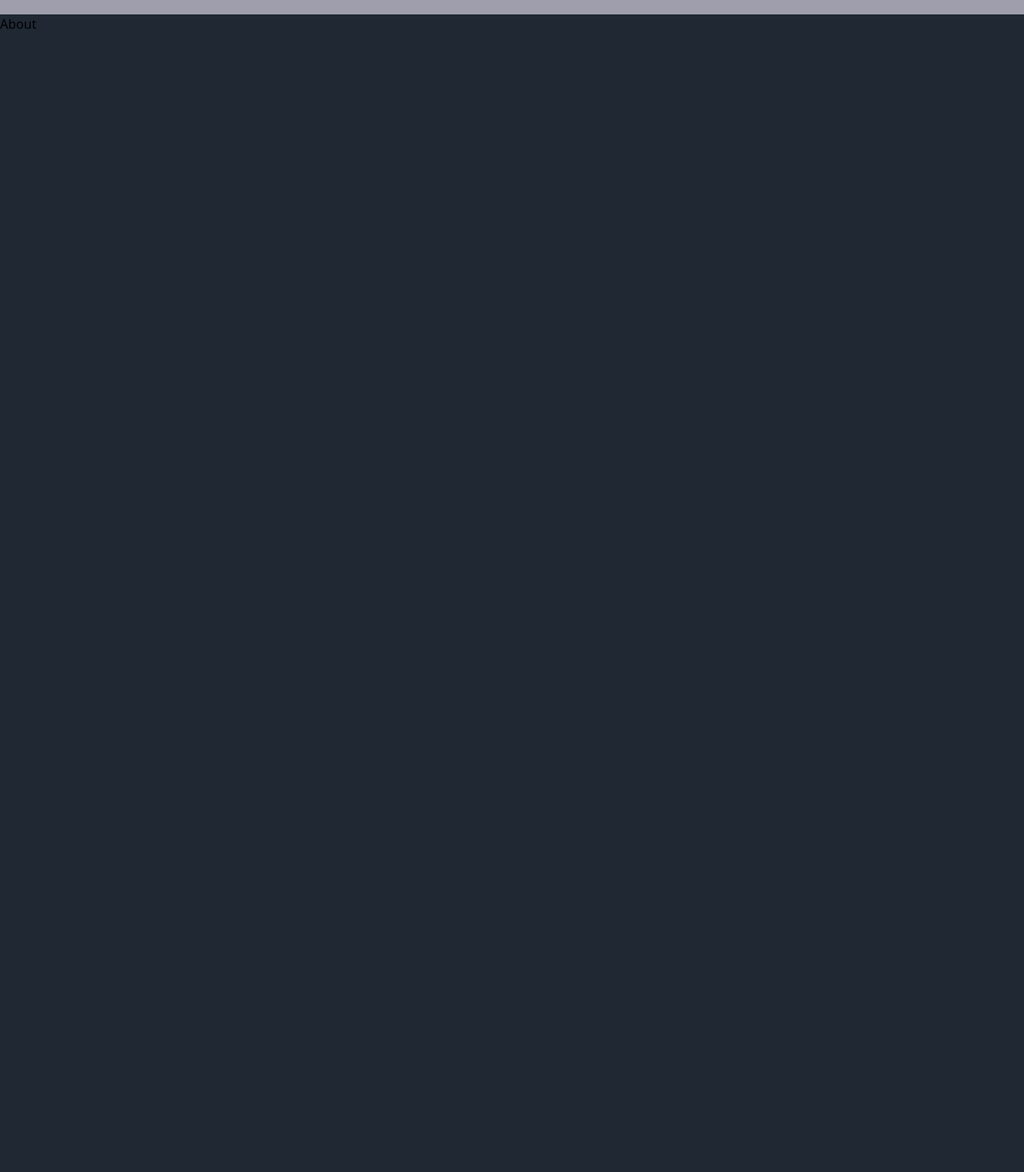
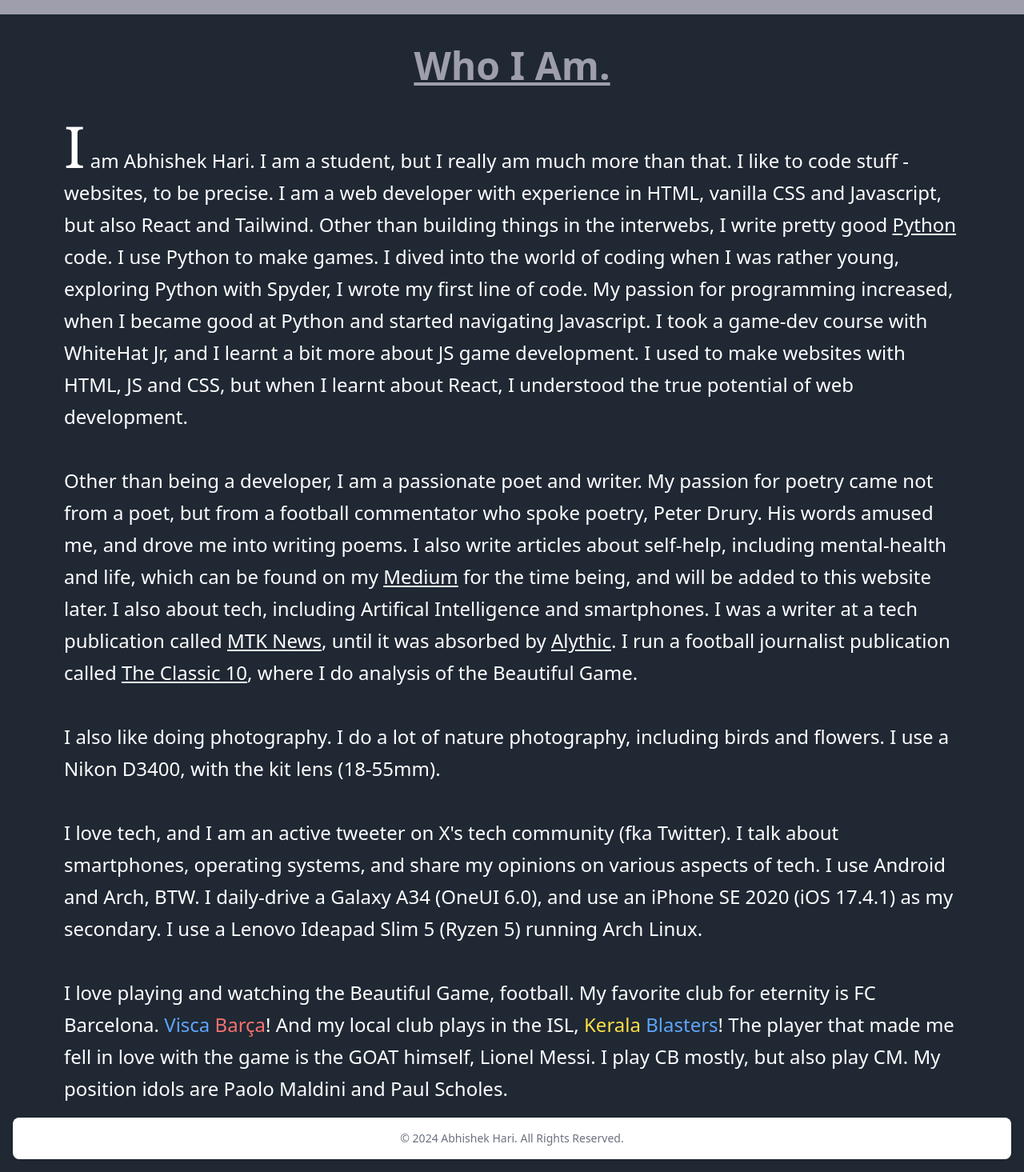
Before and after one commit to abhishek7h/interweb, a React (Vite) app: page /about in a window 1280 px wide. Shown: the part 67-1532 px from the top of the page at 80% size. Before the commit the page ends 800 px from the top, so only its background shows below. Built offline with nearby package versions, Linux system fonts and the light colour scheme.

Commit message:
finished

```diff
--- a/package.json
+++ b/package.json
@@ -10,6 +10,8 @@
     "preview": "vite preview"
   },
   "dependencies": {
+    "flowbite": "^2.3.0",
+    "flowbite-react": "^0.9.0",
     "react": "^18.2.0",
     "react-dom": "^18.2.0",
     "react-icons": "^5.0.1",
--- a/src/App.jsx
+++ b/src/App.jsx
@@ -9,7 +9,7 @@
 import About from "./pages/About";
 import Projects from "./pages/Projects";
 import MainLayout from "./layouts/MainLayout";
-import Blog from "./pages/Blog";
+// import Blog from "./pages/Blog";
 // import NotFoundPage from "./pages/NotFoundPage";
 
 const router = createBrowserRouter(
@@ -18,7 +18,7 @@
       <Route index element={<Home />} />
       <Route path="about" element={<About />} />
       <Route path="projects" element={<Projects />} />
-      <Route path="blog" element={<Blog />} />
+      {/* <Route path="blog" element={<Blog />} /> */}
       {/* <Route path="*" element={<NotFoundPage />} /> */}
     </Route>
   )
--- /dev/null
+++ b/src/components/Footer.jsx
@@ -0,0 +1,17 @@
+const Footer = () => {
+  return (
+    <div className="bg-white rounded-lg shadow m-4 dark:bg-gray-800">
+      <div className="w-full mx-auto max-w-screen-xl p-4 md:flex md:items-center md:justify-center">
+        <span className="text-sm text-gray-500 sm:text-center dark:text-gray-400">
+          © 2024{" "}
+          <a href="https://flowbite.com/" className="hover:underline">
+            Abhishek Hari
+          </a>
+          . All Rights Reserved.
+        </span>
+      </div>
+    </div>
+  );
+};
+
+export default Footer;
--- a/src/components/Hero.jsx
+++ b/src/components/Hero.jsx
@@ -1,8 +1,49 @@
+import { AiFillGithub } from "react-icons/ai";
+import { FaTwitter } from "react-icons/fa";
+import { FaMedium } from "react-icons/fa6";
+import { MdEmail } from "react-icons/md";
+
 const Hero = () => {
   return (
-    <div>
-      <div className="flex flex-col align-middle items-center">
-        <p></p>
+    <div
+      name="Home"
+      className="h-screen w-full bg-gradient-to-b from-blackto-gray-800"
+    >
+      <div className="flex flex-col justify-center h-full max-w-screen-lg mx-auto items-center px-4 md:flex-row">
+        <div className="flex flex-col justify-center h-full">
+          <h2 className="text-white font-bold text-4xl sm:text-7xl">
+            Hey, I'm <span className="text-xt">Abhishek Hari</span>.
+          </h2>
+          <p className="text-gray-500 py-4 max-w-md">
+            I'm a developer, tech enthusiast, writer and photographer. I play
+            and write about football.
+          </p>
+          <div className="flex mt-8 gap-2">
+            <div className="flex items-center justify-center">
+              <div className="flex space-x-2 text-xt">
+                <a href="https://x.com/abhishek7h">
+                  <FaTwitter className="text-[28px] hover:text-gray-500" />
+                </a>
+                <a href="https://github.com/abhishek7h">
+                  <AiFillGithub className="text-[28px] hover:text-gray-500" />
+                </a>
+                <a href="https://ah3.medium.com">
+                  <FaMedium className="text-[28px] hover:text-gray-500" />
+                </a>
+                <a href="mailto:hey@abhishekhari.com">
+                  <MdEmail className="text-[28px] hover:text-gray-500" />
+                </a>
+              </div>
+            </div>
+          </div>
+        </div>
+        <div>
+          <img
+            src="https://avatars.githubusercontent.com/u/87843823?v=4"
+            alt="A picture of Abhishek Hari"
+            className="rounded-2xl md:w-full lg:ml-10 sm:mb-20"
+          />
+        </div>
       </div>
     </div>
   );
--- a/src/components/Nav.jsx
+++ b/src/components/Nav.jsx
@@ -22,7 +22,7 @@
       : "text-white rounded-md px-3 py-2";
   const content = (
     <>
-      <div className="lg:hidden block absolute top-16 w-full left-0 right-0 bg-amber-500 transition">
+      <div className="lg:hidden block absolute top-16 w-full left-0 right-0 bg-xt transition">
         <ul className="text-center text-xl p-20">
           <NavLink to="/" onClick={closeNav}>
             <li className="my-4 py-4 border-b border-slate-800 hover:bg-slate-800 hover:rounded">
@@ -39,11 +39,11 @@
               Projects
             </li>
           </NavLink>
-          <NavLink to="/blog" onClick={closeNav}>
+          {/* <NavLink to="/blog" onClick={closeNav}>
             <li className="my-4 py-4 border-b border-slate-800 hover:bg-slate-800 hover:rounded">
               Blog
             </li>
-          </NavLink>
+          </NavLink> */}
         </ul>
       </div>
     </>
@@ -74,11 +74,11 @@
                   Projects
                 </li>
               </NavLink>
-              <NavLink to="/blog" className={linkClass}>
+              {/* <NavLink to="/blog" className={linkClass}>
                 <li className="hover:text-black transition border-b-2 hover:border-black cursor-pointer">
                   Blog
                 </li>
-              </NavLink>
+              </NavLink> */}
             </ul>
           </div>
         </div>
--- a/src/layouts/MainLayout.jsx
+++ b/src/layouts/MainLayout.jsx
@@ -1,5 +1,6 @@
 import { Outlet } from "react-router-dom";
 import Nav from "../components/Nav";
+import Footer from "../components/Footer";
 
 const MainLayout = () => {
   return (
@@ -9,6 +10,7 @@
       </div>
 
       <Outlet />
+      <Footer />
     </>
   );
 };
--- a/src/pages/About.jsx
+++ b/src/pages/About.jsx
@@ -1,5 +1,82 @@
 const About = () => {
-  return <div>About</div>;
+  return (
+    <div>
+      <h1 className="text-3xl lg:text-5xl mt-10 flex items-center justify-center font-semibold leading-normal text-xt underline hover:text-gray-500 text-center">
+        Who I Am.{" "}
+      </h1>
+      <p className="text-left text-white mt-10 text-2xl mr-5 ml-5 lg:mr-10 lg:ml-10 lg:px-10 leading-10">
+        <span className="text-7xl font-serif">I</span> am Abhishek Hari. I am a
+        student, but I really am much more than that. I like to code stuff -
+        websites, to be precise. I am a web developer with experience in HTML,
+        vanilla CSS and Javascript, but also React and Tailwind. Other than
+        building things in the interwebs, I write pretty good{" "}
+        <a
+          href="https://github.com/abhishek7h/python"
+          className="underline"
+          target="_blank"
+        >
+          Python
+        </a>{" "}
+        code. I use Python to make games. I dived into the world of coding when
+        I was rather young, exploring Python with Spyder, I wrote my first line
+        of code. My passion for programming increased, when I became good at
+        Python and started navigating Javascript. I took a game-dev course with
+        WhiteHat Jr, and I learnt a bit more about JS game development. I used
+        to make websites with HTML, JS and CSS, but when I learnt about React, I
+        understood the true potential of web development.
+        <br />
+        <br />
+        Other than being a developer, I am a passionate poet and writer. My
+        passion for poetry came not from a poet, but from a football commentator
+        who spoke poetry, Peter Drury. His words amused me, and drove me into
+        writing poems. I also write articles about self-help, including
+        mental-health and life, which can be found on my{" "}
+        <a href="https://ah3.medium.com" className="underline" target="_blank">
+          Medium
+        </a>{" "}
+        for the time being, and will be added to this website later. I also
+        about tech, including Artifical Intelligence and smartphones. I was a
+        writer at a tech publication called{" "}
+        <a href="https://x.com/mtknews" className="underline" target="_blank">
+          MTK News
+        </a>
+        , until it was absorbed by{" "}
+        <a href="https://alythic.com" className="underline" target="_blank">
+          Alythic
+        </a>
+        . I run a football journalist publication called{" "}
+        <a
+          href="https://classic10.substack.com"
+          className="underline"
+          target="_blank"
+        >
+          The Classic 10
+        </a>
+        , where I do analysis of the Beautiful Game.
+        <br />
+        <br />I also like doing photography. I do a lot of nature photography,
+        including birds and flowers. I use a Nikon D3400, with the kit lens
+        (18-55mm).
+        <br />
+        <br />I love tech, and I am an active tweeter on X's tech community (fka
+        Twitter). I talk about smartphones, operating systems, and share my
+        opinions on various aspects of tech. I use Android and Arch, BTW. I
+        daily-drive a Galaxy A34 (OneUI 6.0), and use an iPhone SE 2020 (iOS
+        17.4.1) as my secondary. I use a Lenovo Ideapad Slim 5 (Ryzen 5) running
+        Arch Linux.
+        <br />
+        <br />I love playing and watching the Beautiful Game, football. My
+        favorite club for eternity is FC Barcelona.{" "}
+        <span className="text-blue-400">Visca</span>{" "}
+        <span className="text-red-400">Barça</span>! And my local club plays in
+        the ISL, <span className="text-yellow-300">Kerala</span>{" "}
+        <span className="text-blue-400">Blasters</span>! The player that made me
+        fell in love with the game is the GOAT himself, Lionel Messi. I play CB
+        mostly, but also play CM. My position idols are Paolo Maldini and Paul
+        Scholes.
+      </p>
+    </div>
+  );
 };
 
 export default About;
```
Also changed, not shown: src/pages/Projects.jsx (+54 -1 lines), src/assets/aniyil-temple.png (added), 1 other file (tests, documents, lock files or other folders).
